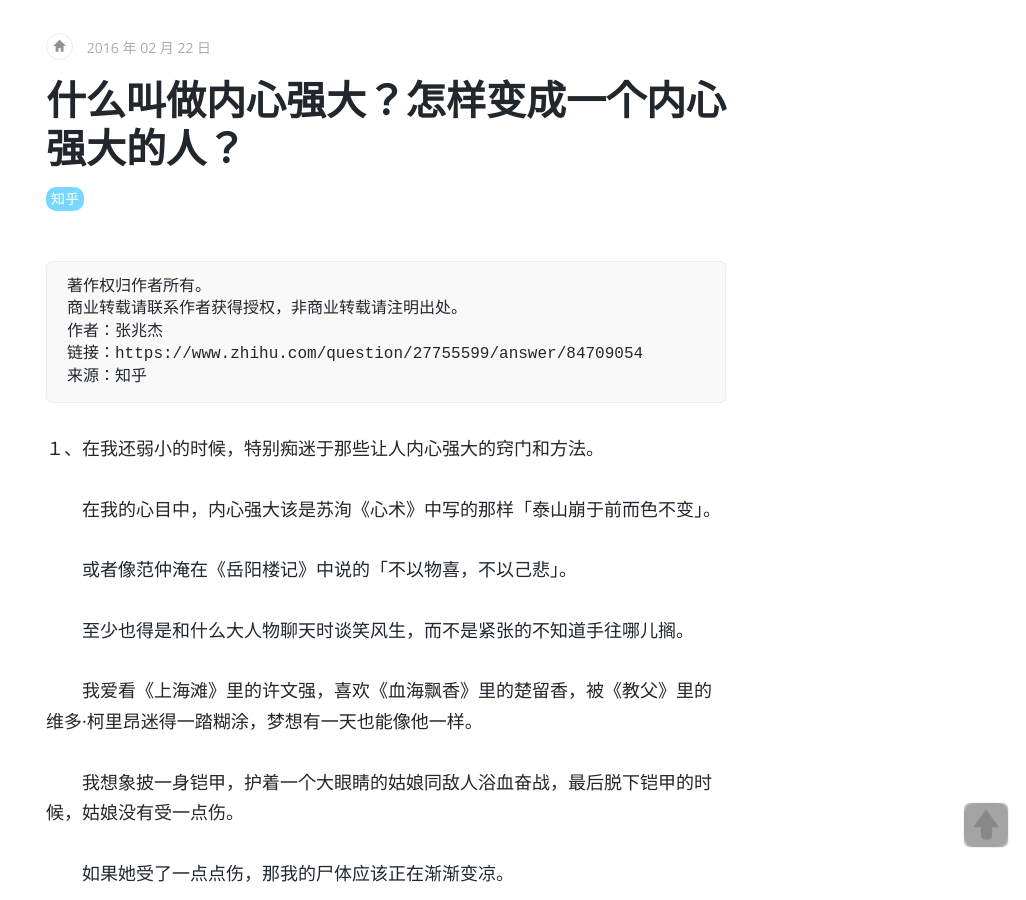
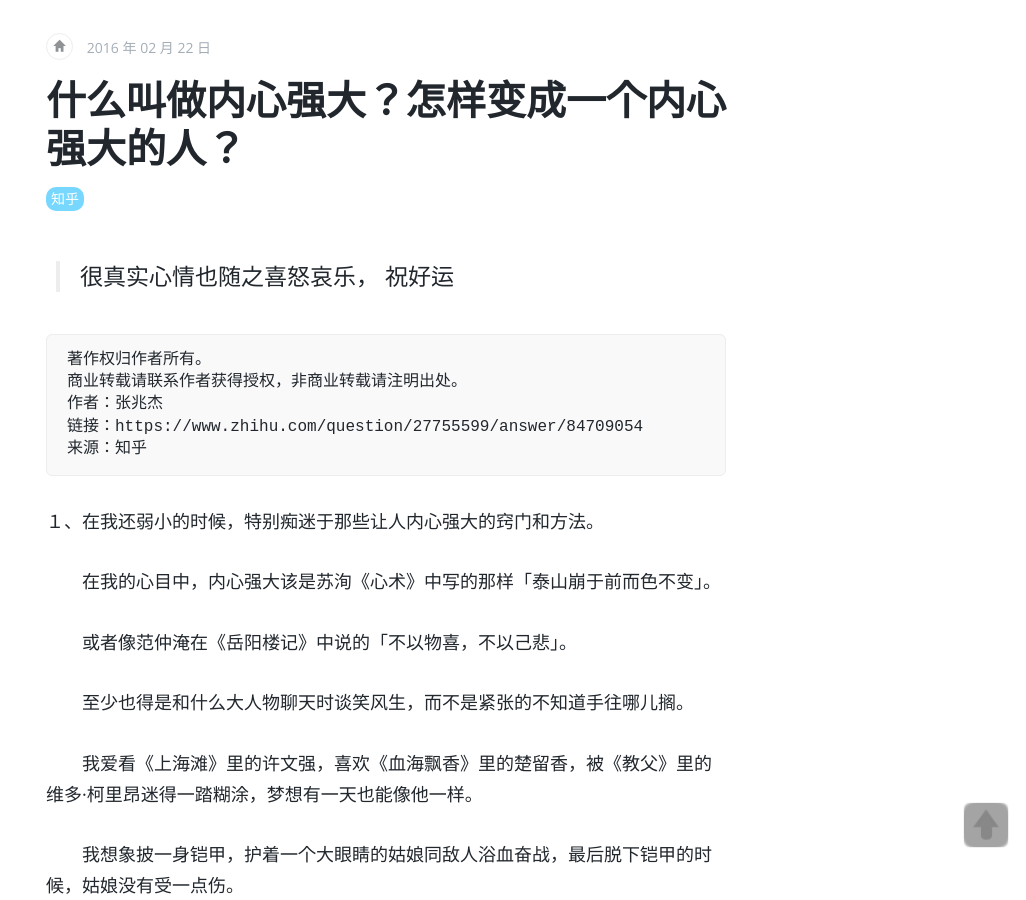
Before and after one commit to lanyuanxiaoyao/lanyuanxiaoyao.github.io, a Jekyll site: the page built from _posts/2016-02-22-strong-my-heart.markdown, in a window 1280 px wide and 900 px high, scrolled down 561 px. Shown: the whole window, without its empty margins (254-1280 px from the left). Built offline with Jekyll 4.4.1, drawn with Linux system fonts in a browser that asks for light colours; comment, search, counter and statistics services are not loaded.

Commit message:
2016.2.22

```diff
--- a/_posts/2016-02-22-strong-my-heart.markdown
+++ b/_posts/2016-02-22-strong-my-heart.markdown
@@ -5,6 +5,8 @@
 excerpt: 真正的内心强大往往就是忘记强大，所为最好的招数也就是没有招数
 tag: 知乎
 ---
+>很真实心情也随之喜怒哀乐， 祝好运
+
     著作权归作者所有。
     商业转载请联系作者获得授权，非商业转载请注明出处。
     作者：张兆杰
```
